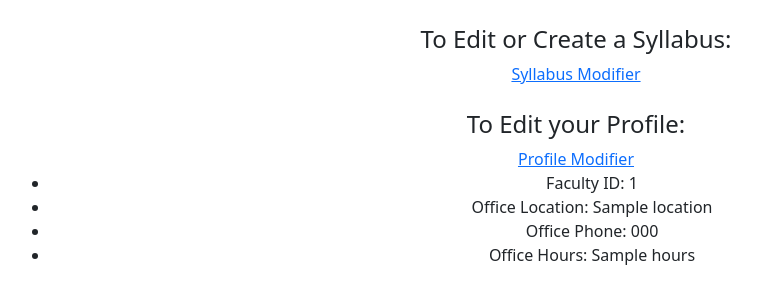
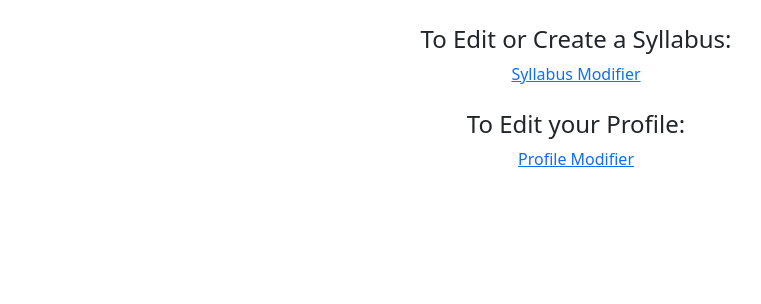
Before and after one commit to gkroiz/syllabus-project, a Django app: template faculty_profile/templates/faculty_profile/index.html in a window 1280 px wide. Shown: the part 23-327 px from the top of the page, without its empty margins (64-825 px from the left). Run offline with Django 3.2, Linux system fonts and the light colour scheme; the template is opened without the code that fills it: most values are stand-ins (such as "Sample title", 1, 10 or a date in 2020).

Commit message:
only display profile information for current logged in user

```diff
--- a/faculty_profile/templates/faculty_profile/index.html
+++ b/faculty_profile/templates/faculty_profile/index.html
@@ -25,20 +25,22 @@
 <div class="container text-center">
     <br>
     <h4>To Edit or Create a Syllabus: </h4>
-    <a href="{% url 'faculty_profile:syllabus' %}">Syllabus Modifier</a> <br><br>
+    <a href="{% url 'faculty_profile:syllabus' user_id %}">Syllabus Modifier</a> <br><br>
 
     <h4>To Edit your Profile: </h4>
-    <a href="{% url 'faculty_profile:edit' %}">Profile Modifier</a> <br>
+    <a href="{% url 'faculty_profile:edit' user_id %}">Profile Modifier</a> <br>
 
-    <ul>
+    <br><br><br>
     {% for profile in profiles %}
+    {% if user_id == profile.ID %}
         <li> Faculty ID: {{ profile.ID }} </li>
         <li> Office Location: {{ profile.location }} </li>
         <li> Office Phone: {{ profile.phone }} </li>
         <li> Office Hours: {{ profile.hours }} </li>
         <br/>
+    {% endif %}
     {% endfor %}
-    </ul>
+
 </div>
 
 <script src="https://cdn.jsdelivr.net/npm/bootstrap@5.1.3/dist/js/bootstrap.bundle.min.js" integrity="sha384-ka7Sk0Gln4gmtz2MlQnikT1wXgYsOg+OMhuP+IlRH9sENBO0LRn5q+8nbTov4+1p" crossorigin="anonymous"></script>
```
Lines whose indentation alone changed are shown as unchanged.
